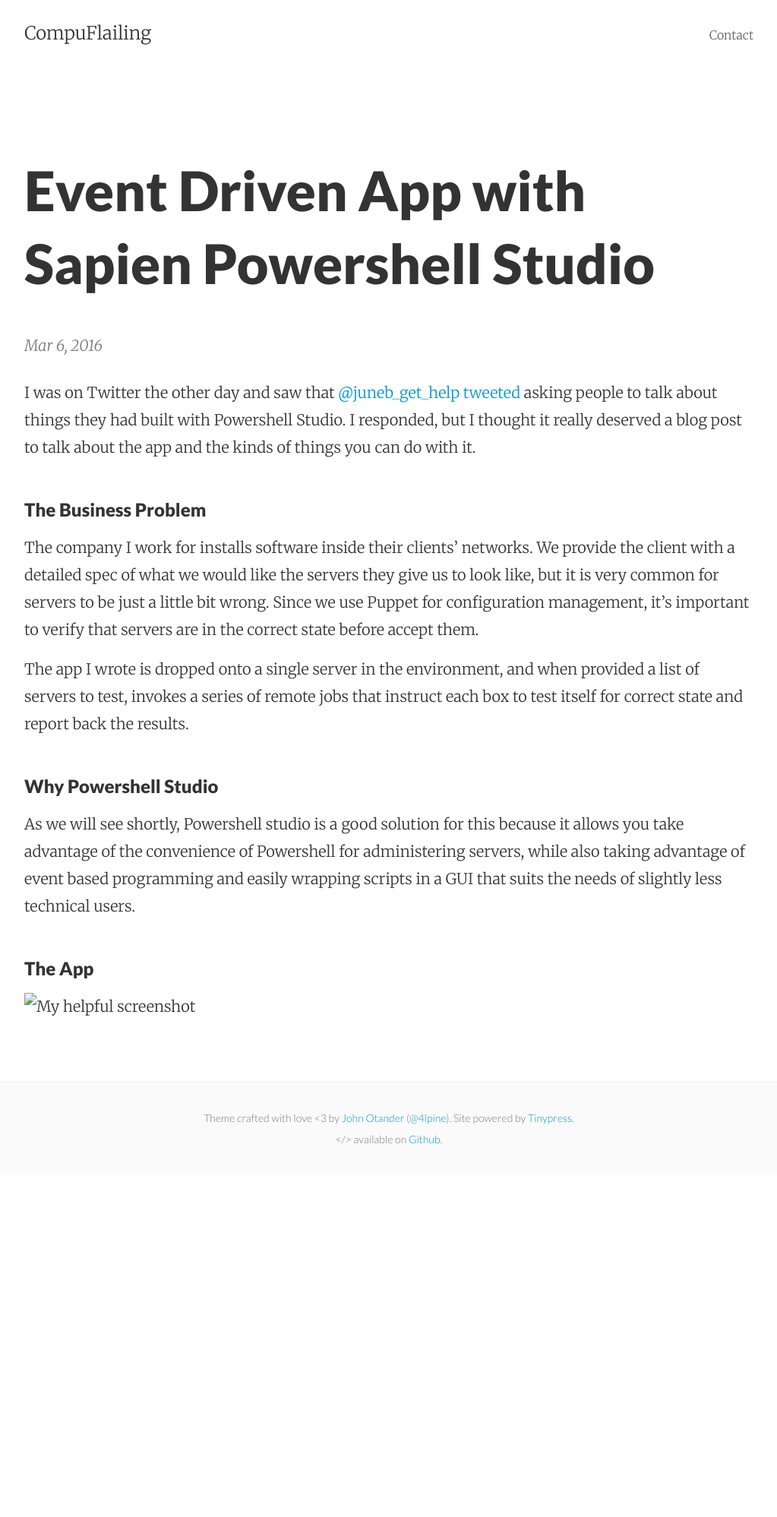
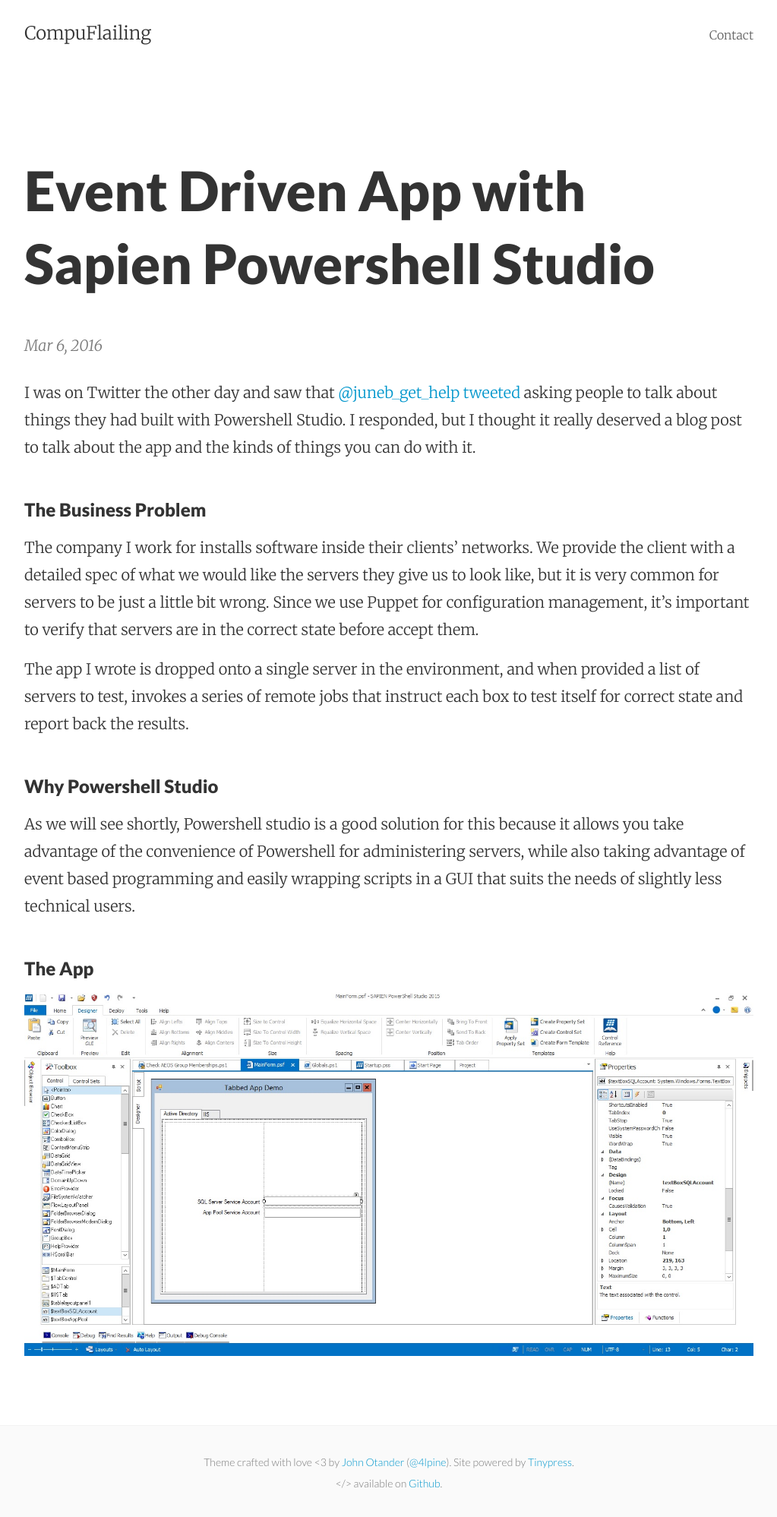
Before and after one commit to RandomNoun7/RandomNoun7.github.io, a Jekyll site: the page built from _posts/2016-03-06-SapienAppDemo.markdown, in a window 1280 px wide. Shown: the whole page at 76% size, without its empty margins (128-1151 px from the left). Built offline with Jekyll 4.4.1, drawn with Linux system fonts in a browser that asks for light colours; before the commit the page ends 1544 px from its top, so only the background shows below that.

Commit message:
fix image?

```diff
--- a/_posts/2016-03-06-SapienAppDemo.markdown
+++ b/_posts/2016-03-06-SapienAppDemo.markdown
@@ -15,4 +15,4 @@ The app I wrote is dropped onto a single server in the environment, and when pro
 As we will see shortly, Powershell studio is a good solution for this because it allows you take advantage of the convenience of Powershell for administering servers, while also taking advantage of event based programming and easily wrapping scripts in a GUI that suits the needs of slightly less technical users.
 
 ### The App
-![My helpful screenshot](_images/InitalFullScreen.jpg)
+![My helpful screenshot](https://raw.githubusercontent.com/RandomNoun7/RandomNoun7.github.io/master/_images/InitalFullScreen.jpg)
```
